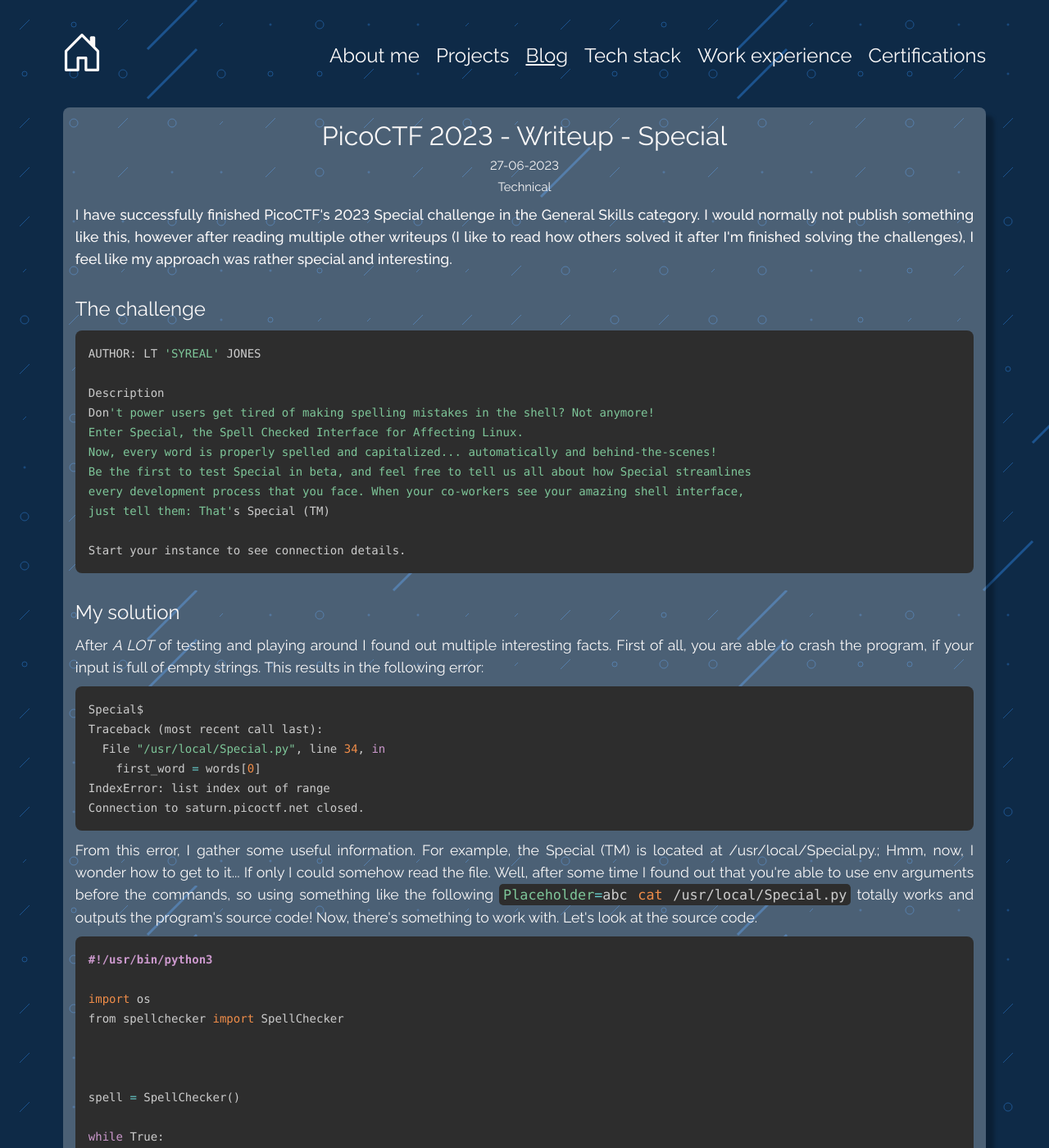
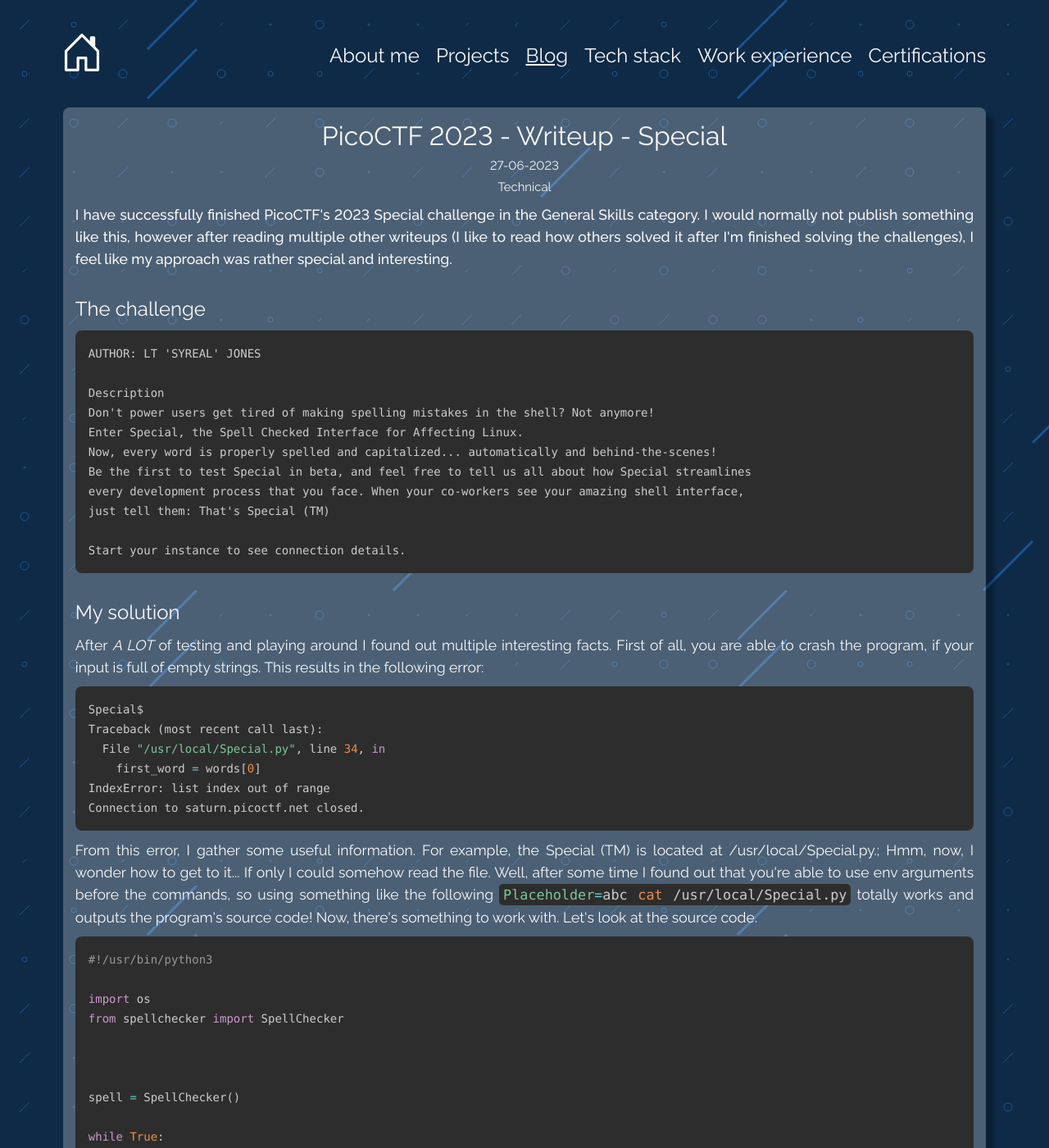
Before and after one commit to TDiblik/tomasdiblik.cz, a Jekyll site: the page built from src/pages/blog/technical/27-06-2023/picoctf-2023---writeup---special.html, in a window 1280 px wide and 1400 px high. Shown: the whole window at 82% size. Built offline with Jekyll 4.4.1, drawn with Linux system fonts in a browser that asks for light colours; the table of contents is made by our own code; some of the changed text lies outside the part shown.

Commit message:
[Fix] Code wrapper highlighting language

```diff
--- a/src/pages/blog/technical/27-06-2023/picoctf-2023---writeup---special.html
+++ b/src/pages/blog/technical/27-06-2023/picoctf-2023---writeup---special.html
@@ -17,7 +17,7 @@
 ---
 
 {% include heading.html level="2" text="The challenge" %}
-<pre class="code-wrapper small"><code class="language-bash">AUTHOR: LT 'SYREAL' JONES
+<pre class="code-wrapper small"><code class="language-markup">AUTHOR: LT 'SYREAL' JONES
 
 Description
 Don't power users get tired of making spelling mistakes in the shell? Not anymore!
@@ -49,7 +49,7 @@
     outputs the program's source code! Now, there's something to work with. Let's look at the source code.
 </p>
 
-<pre class="code-wrapper large"><code class="language-bash">#!/usr/bin/python3
+<pre class="code-wrapper large"><code class="language-python">#!/usr/bin/python3
 
 import os
 from spellchecker import SpellChecker
```
